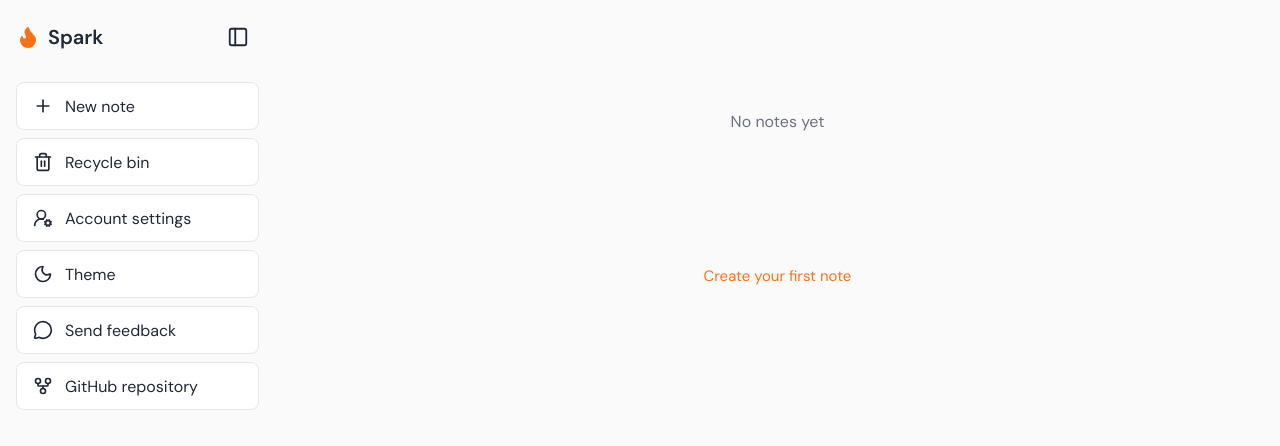
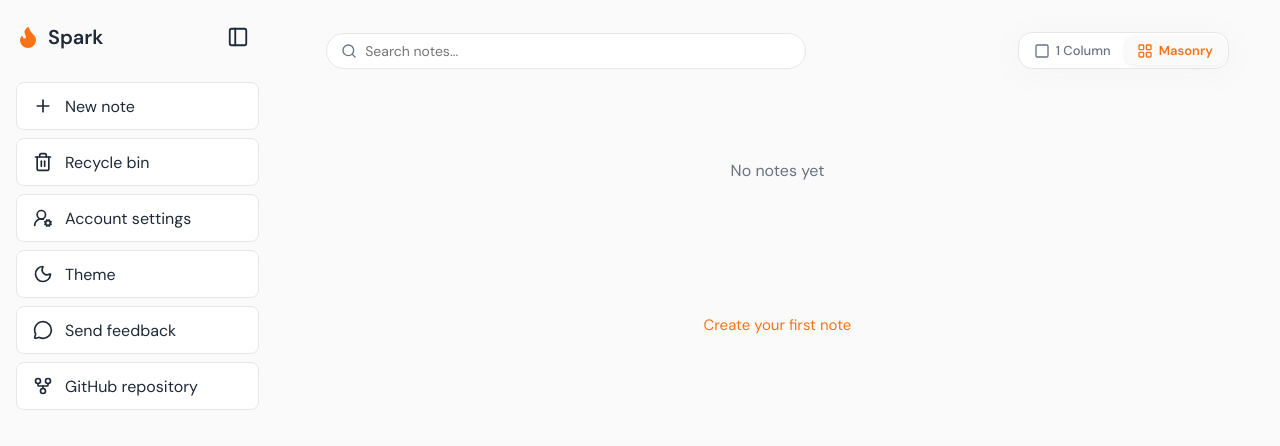
Before and after one commit to ZadniproIon/spark-web, a React (Vite) app: page / in a window 1280 px wide. Shown: the top 446 px of the page. Built offline with nearby package versions, Linux system fonts and the light colour scheme.

Commit message:
feat: add 1-column and masonry view layout switcher for notes

```diff
--- a/src/components/Layout.tsx
+++ b/src/components/Layout.tsx
@@ -1,35 +1,32 @@
-import { useCallback, useMemo, useState } from 'react';
-import { Flame, GitFork, MessageCircle, Moon, PanelLeft, Plus, Trash2, UserRoundCog } from 'lucide-react';
+import { useCallback, useEffect, useMemo, useState } from 'react';
+import { Flame, GitFork, LayoutGrid, MessageCircle, Moon, PanelLeft, Plus, Square, Trash2, UserRoundCog } from 'lucide-react';
 import { useStore } from '../lib/store';
 import { NoteCard } from './NoteCard';
 import { AddNoteModal } from './AddNoteModal';
-import { VoiceRecorder } from './VoiceRecorder';
 import { AuthModal } from './AuthModal';
 import { SettingsModal } from './SettingsModal';
 import { RecycleBinModal } from './RecycleBinModal';
+import { SparkSearchBar } from './ui/SparkSearchBar';
 import { useNotes } from '../hooks/useNotes';
-import type { Note } from '../types/note';
 import { useAuth } from '../hooks/useAuth';
 import { useTheme } from '../hooks/useTheme';
+import { useLayoutMode } from '../hooks/useLayoutMode';
+import type { Note } from '../types/note';
 
 type ModalName = 'addNote' | 'voiceRecorder' | 'auth' | 'settings' | 'recycleBin';
 
-function useColumnCount(): number {
-  const [cols, setCols] = useState(() => {
-    const w = window.innerWidth;
-    if (w <= 760) return 1;
-    if (w <= 1150) return 2;
-    return 3;
-  });
-  useMemo(() => {
-    const onResize = () => {
-      const w = window.innerWidth;
-      setCols(w <= 760 ? 1 : w <= 1150 ? 2 : 3);
-    };
+function useMasonryColumnCount(): number {
+  const [winWidth, setWinWidth] = useState(() => window.innerWidth);
+
+  useEffect(() => {
+    const onResize = () => setWinWidth(window.innerWidth);
     window.addEventListener('resize', onResize);
     return () => window.removeEventListener('resize', onResize);
   }, []);
-  return cols;
+
+  if (winWidth <= 760) return 1;
+  if (winWidth <= 1150) return 2;
+  return 3;
 }
 
 function distributeNotes(notes: Note[], cols: number): Note[][] {
@@ -40,21 +37,21 @@
 
 export function Layout() {
   const { state, dispatch } = useStore();
-  const { notes, addVoiceNote } = useNotes();
+  const { notes } = useNotes();
   const { user } = useAuth();
   const { theme, setTheme } = useTheme();
+  const { layoutMode, setLayoutMode } = useLayoutMode();
   const [sidebarOpen, setSidebarOpen] = useState(true);
-  const colCount = useColumnCount();
+
+  const colCount = useMasonryColumnCount();
   const columns = useMemo(() => distributeNotes(notes, colCount), [notes, colCount]);
 
   const openModal = useCallback((modal: ModalName) => {
     dispatch({ type: 'OPEN_MODAL', payload: { modal } });
   }, [dispatch]);
+
   const closeModal = useCallback(() => dispatch({ type: 'CLOSE_MODAL' }), [dispatch]);
-  const handleSaveVoice = useCallback((blob: Blob, duration: number) => {
-    addVoiceNote(blob, duration);
-    closeModal();
-  }, [addVoiceNote, closeModal]);
+
   const toggleTheme = useCallback(() => {
     setTheme(theme === 'dark' ? 'light' : 'dark');
   }, [setTheme, theme]);
@@ -63,32 +60,88 @@
     <div className={`app-shell ${sidebarOpen ? '' : 'app-shell--sidebar-closed'}`}>
       <aside className="sidebar" aria-label="Primary navigation">
         <div className="sidebar__top">
-          <div className="brand"><Flame size={24} aria-hidden="true" /><span>Spark</span></div>
-          <button className="panel-button" onClick={() => setSidebarOpen(false)} aria-label="Collapse sidebar"><PanelLeft size={22} /></button>
+          <div className="brand">
+            <Flame size={24} aria-hidden="true" />
+            <span>Spark</span>
+          </div>
+          <button className="panel-button" onClick={() => setSidebarOpen(false)} aria-label="Collapse sidebar">
+            <PanelLeft size={22} />
+          </button>
         </div>
         <nav className="sidebar__actions">
           <SidebarAction icon={<Plus />} label="New note" onClick={() => openModal('addNote')} />
           <SidebarAction icon={<Trash2 />} label="Recycle bin" onClick={() => openModal('recycleBin')} />
-          <SidebarAction icon={<UserRoundCog size={21} />} label={user ? 'Account settings' : 'Account settings'} onClick={() => openModal(user ? 'settings' : 'auth')} />
+          <SidebarAction icon={<UserRoundCog size={21} />} label="Account settings" onClick={() => openModal(user ? 'settings' : 'auth')} />
           <SidebarAction icon={<Moon size={21} />} label="Theme" onClick={toggleTheme} />
-          <SidebarAction icon={<MessageCircle />} label="Send feedback" onClick={() => window.location.href = 'mailto:?subject=Spark%20feedback'} />
+          <SidebarAction icon={<MessageCircle />} label="Send feedback" onClick={() => (window.location.href = 'mailto:?subject=Spark%20feedback')} />
           <SidebarAction icon={<GitFork />} label="GitHub repository" onClick={() => window.open('https://github.com/', '_blank', 'noopener,noreferrer')} />
         </nav>
       </aside>
 
-      {!sidebarOpen && <button className="sidebar-reopen" onClick={() => setSidebarOpen(true)} aria-label="Open sidebar"><PanelLeft size={22} /></button>}
+      {!sidebarOpen && (
+        <button className="sidebar-reopen" onClick={() => setSidebarOpen(true)} aria-label="Open sidebar">
+          <PanelLeft size={22} />
+        </button>
+      )}
 
       <main className="notes-board">
+        <header className="notes-header">
+          <div className="notes-header__search">
+            <SparkSearchBar
+              value={state.searchQuery}
+              onChange={(q) => dispatch({ type: 'SET_SEARCH', payload: q })}
+            />
+          </div>
+
+          <div className="layout-switch" role="radiogroup" aria-label="Layout view mode">
+            <button
+              type="button"
+              className={`layout-switch__btn ${layoutMode === '1col' ? 'layout-switch__btn--active' : ''}`}
+              onClick={() => setLayoutMode('1col')}
+              title="1 Column View"
+              aria-label="1 Column View"
+              aria-checked={layoutMode === '1col'}
+              role="radio"
+            >
+              <Square size={16} aria-hidden="true" />
+              <span className="layout-switch__text">1 Column</span>
+            </button>
+            <button
+              type="button"
+              className={`layout-switch__btn ${layoutMode === 'masonry' ? 'layout-switch__btn--active' : ''}`}
+              onClick={() => setLayoutMode('masonry')}
+              title="Masonry View"
+              aria-label="Masonry View"
+              aria-checked={layoutMode === 'masonry'}
+              role="radio"
+            >
+              <LayoutGrid size={16} aria-hidden="true" />
+              <span className="layout-switch__text">Masonry</span>
+            </button>
+          </div>
+        </header>
+
         {notes.length === 0 ? (
           <div className="notes-empty">
-            <p>No notes yet</p><button onClick={() => openModal('addNote')}>Create your first note</button>
+            <p>{state.searchQuery ? 'No matching notes found' : 'No notes yet'}</p>
+            {!state.searchQuery && (
+              <button onClick={() => openModal('addNote')}>Create your first note</button>
+            )}
           </div>
-        ) : (
+        ) : layoutMode === 'masonry' ? (
           <div className="notes-masonry">
             {columns.map((col, ci) => (
               <div key={ci} className="notes-masonry__col">
-                {col.map((note) => <NoteCard key={note.id} note={note} />)}
+                {col.map((note) => (
+                  <NoteCard key={note.id} note={note} />
+                ))}
               </div>
+            ))}
+          </div>
+        ) : (
+          <div className={`notes-container notes-container--${layoutMode}`}>
+            {notes.map((note) => (
+              <NoteCard key={note.id} note={note} />
             ))}
           </div>
         )}
@@ -97,12 +150,22 @@
       {state.modal === 'addNote' && <AddNoteModal onClose={closeModal} />}
       {state.modal === 'voiceRecorder' && <AddNoteModal onClose={closeModal} initialMode="voice" />}
       {state.modal === 'auth' && <AuthModal onClose={closeModal} />}
-      {state.modal === 'settings' && <SettingsModal onClose={closeModal} onOpenAuth={() => dispatch({ type: 'OPEN_MODAL', payload: { modal: 'auth' } })} />}
+      {state.modal === 'settings' && (
+        <SettingsModal
+          onClose={closeModal}
+          onOpenAuth={() => dispatch({ type: 'OPEN_MODAL', payload: { modal: 'auth' } })}
+        />
+      )}
       {state.modal === 'recycleBin' && <RecycleBinModal onClose={closeModal} />}
     </div>
   );
 }
 
 function SidebarAction({ icon, label, onClick }: { icon: React.ReactNode; label: string; onClick: () => void }) {
-  return <button className="sidebar-action" onClick={onClick}><span aria-hidden="true">{icon}</span><span>{label}</span></button>;
+  return (
+    <button className="sidebar-action" onClick={onClick}>
+      <span aria-hidden="true">{icon}</span>
+      <span>{label}</span>
+    </button>
+  );
 }
--- a/src/components/SettingsModal.tsx
+++ b/src/components/SettingsModal.tsx
@@ -1,8 +1,9 @@
 import { useState, useCallback } from 'react';
-import { X, Sun, Moon, Monitor, Trash2, LogOut, Mail, Lock } from 'lucide-react';
+import { X, Sun, Moon, Monitor, Trash2, LogOut, Mail, Lock, LayoutGrid } from 'lucide-react';
 import { useAuth } from '../hooks/useAuth';
 import { useTheme } from '../hooks/useTheme';
-import type { ThemePreference } from '../types/note';
+import { useLayoutMode } from '../hooks/useLayoutMode';
+import type { ThemePreference, LayoutMode } from '../types/note';
 
 interface SettingsModalProps {
   onClose: () => void;
@@ -72,6 +73,7 @@
 
 export function SettingsModal({ onClose, onOpenAuth }: SettingsModalProps) {
   const { theme, setTheme } = useTheme();
+  const { layoutMode, setLayoutMode } = useLayoutMode();
   const { user, signOut } = useAuth();
   const [showDeleteConfirm, setShowDeleteConfirm] = useState(false);
   const [deleteCountdown, setDeleteCountdown] = useState(10);
@@ -142,6 +144,29 @@
               </select>
             }
           />
+          <MenuItem
+            icon={<LayoutGrid size={16} />}
+            label="Note view layout"
+            trailing={
+              <select
+                value={layoutMode}
+                onChange={(e) => setLayoutMode(e.target.value as LayoutMode)}
+                style={{
+                  padding: '6px 10px',
+                  fontSize: 13,
+                  color: 'var(--text-primary)',
+                  background: 'var(--bg)',
+                  border: '1px solid var(--border)',
+                  borderRadius: 8,
+                  cursor: 'pointer',
+                  outline: 'none',
+                }}
+              >
+                <option value="1col">1 Column</option>
+                <option value="masonry">Masonry</option>
+              </select>
+            }
+          />
         </MenuGroup>
 
         <MenuGroup>
--- /dev/null
+++ b/src/hooks/useLayoutMode.ts
@@ -0,0 +1,19 @@
+import { useCallback } from 'react';
+import { useStore } from '../lib/store';
+import type { LayoutMode } from '../types/note';
+
+export function useLayoutMode() {
+  const { state, dispatch } = useStore();
+
+  const setLayoutMode = useCallback(
+    (mode: LayoutMode) => {
+      dispatch({ type: 'SET_LAYOUT_MODE', payload: mode });
+    },
+    [dispatch]
+  );
+
+  return {
+    layoutMode: state.layoutMode,
+    setLayoutMode,
+  };
+}
--- a/src/index.css
+++ b/src/index.css
@@ -101,7 +101,16 @@
 .sidebar-action span:first-child { display: grid; place-items: center; width: 20px; height: 20px; }
 .sidebar-action svg { width: 20px; height: 20px; }
 .sidebar-reopen { position: fixed; top: 16px; left: 16px; z-index: 5; background: var(--bg-card); border: 1px solid var(--border); box-shadow: var(--shadow-1); }
-.notes-board { flex: 1; min-width: 0; padding: 48px clamp(16px, 4vw, 64px); overflow: auto; }
+.notes-board { flex: 1; min-width: 0; padding: 32px clamp(16px, 4vw, 64px); overflow: auto; }
+.notes-header { display: flex; align-items: center; justify-content: space-between; gap: 16px; margin-bottom: 28px; flex-wrap: wrap; }
+.notes-header__search { flex: 1; min-width: 240px; max-width: 480px; }
+.layout-switch { display: inline-flex; align-items: center; background: var(--bg-card); border: 1px solid var(--border); border-radius: 14px; padding: 3px; gap: 2px; box-shadow: var(--shadow-1); }
+.layout-switch__btn { display: flex; align-items: center; gap: 6px; padding: 6px 12px; border-radius: 10px; font-size: 13px; font-weight: 500; color: var(--text-secondary); background: transparent; border: none; cursor: pointer; transition: all 150ms ease-out; white-space: nowrap; }
+.layout-switch__btn:hover { color: var(--text-primary); background: var(--bg); }
+.layout-switch__btn--active { color: var(--flame); background: var(--bg); box-shadow: 0 1px 4px rgba(0, 0, 0, 0.08); font-weight: 600; }
+[data-theme='dark'] .layout-switch__btn--active { box-shadow: 0 1px 4px rgba(0, 0, 0, 0.4); }
+
+.notes-container--1col { display: flex; flex-direction: column; gap: 16px; max-width: 680px; margin: 0 auto; }
 .notes-masonry { display: flex; gap: 20px; align-items: flex-start; }
 .notes-masonry__col { flex: 1; min-width: 0; display: flex; flex-direction: column; gap: 16px; }
 .note-card { display: flex; flex-direction: column; gap: 8px; width: 100%; padding: 16px; background: var(--bg-card); border: 1px solid var(--border); border-radius: var(--radius-card); color: var(--text-primary); cursor: pointer; box-shadow: none; transition: box-shadow 140ms ease, transform 140ms ease; }
@@ -115,4 +124,10 @@
 .note-card__context-layer { position: fixed; inset: 0; z-index: 1000; }
 .notes-empty { display: grid; place-items: center; gap: 8px; min-height: 300px; color: var(--text-secondary); text-align: center; }
 .notes-empty button { color: var(--flame); font-size: 15px; }
-@media (max-width: 760px) { .sidebar { width: 224px; flex-basis: 224px; } .app-shell--sidebar-closed .sidebar { margin-left: -224px; } .notes-board { padding: 88px 20px 32px; } }
+@media (max-width: 760px) {
+  .sidebar { width: 224px; flex-basis: 224px; }
+  .app-shell--sidebar-closed .sidebar { margin-left: -224px; }
+  .notes-board { padding: 88px 20px 32px; }
+  .layout-switch__text { display: none; }
+  .layout-switch__btn { padding: 6px 8px; }
+}
--- a/src/lib/store.tsx
+++ b/src/lib/store.tsx
@@ -1,10 +1,11 @@
 import { createContext, useContext, useReducer, type Dispatch, type ReactNode } from 'react';
-import type { Note, ThemePreference, ModalType } from '../types/note';
+import type { Note, ThemePreference, LayoutMode, ModalType } from '../types/note';
 
 export interface AppState {
   notes: Note[];
   user: import('@supabase/supabase-js').User | null;
   theme: ThemePreference;
+  layoutMode: LayoutMode;
   haptics: boolean;
   isLoading: boolean;
   searchQuery: string;
@@ -19,6 +20,7 @@
   | { type: 'DELETE_NOTE'; payload: string }
   | { type: 'SET_USER'; payload: import('@supabase/supabase-js').User | null }
   | { type: 'SET_THEME'; payload: ThemePreference }
+  | { type: 'SET_LAYOUT_MODE'; payload: LayoutMode }
   | { type: 'SET_HAPTICS'; payload: boolean }
   | { type: 'SET_LOADING'; payload: boolean }
   | { type: 'SET_SEARCH'; payload: string }
@@ -34,10 +36,16 @@
   }
 }
 
+function loadLayoutMode(): LayoutMode {
+  const saved = localStorage.getItem('spark_layout_mode');
+  return saved === '1col' ? '1col' : 'masonry';
+}
+
 const initialState: AppState = {
   notes: loadNotes(),
   user: null,
   theme: (localStorage.getItem('theme') as ThemePreference) || 'system',
+  layoutMode: loadLayoutMode(),
   haptics: localStorage.getItem('haptics') !== 'false',
   isLoading: false,
   searchQuery: '',
@@ -74,6 +82,9 @@
     case 'SET_THEME':
       localStorage.setItem('theme', action.payload);
       return { ...state, theme: action.payload };
+    case 'SET_LAYOUT_MODE':
+      localStorage.setItem('spark_layout_mode', action.payload);
+      return { ...state, layoutMode: action.payload };
     case 'SET_HAPTICS':
       localStorage.setItem('haptics', String(action.payload));
       return { ...state, haptics: action.payload };
--- a/src/types/note.ts
+++ b/src/types/note.ts
@@ -19,6 +19,8 @@
 
 export type ThemePreference = 'system' | 'light' | 'dark';
 
+export type LayoutMode = '1col' | 'masonry';
+
 export type ModalType =
   | 'addNote'
   | 'voiceRecorder'
```
Also changed, not shown: src/components/VoiceRecorder.tsx (+4 -4 lines).
